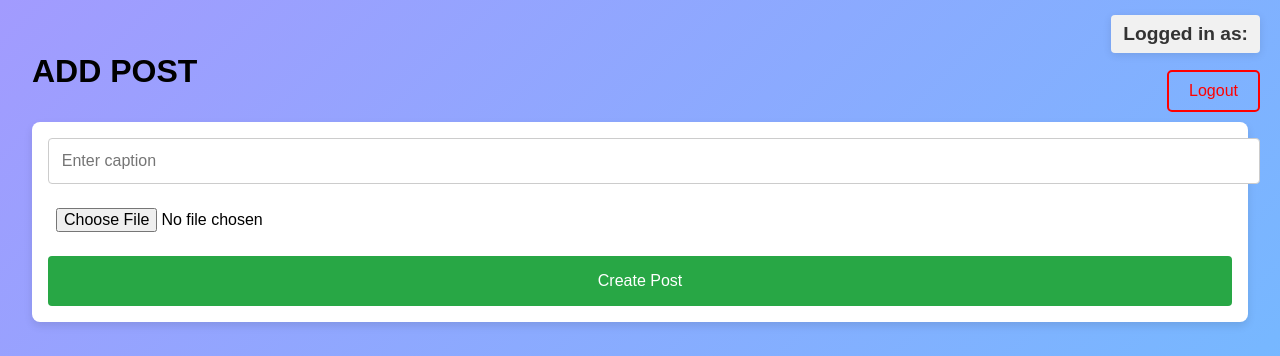
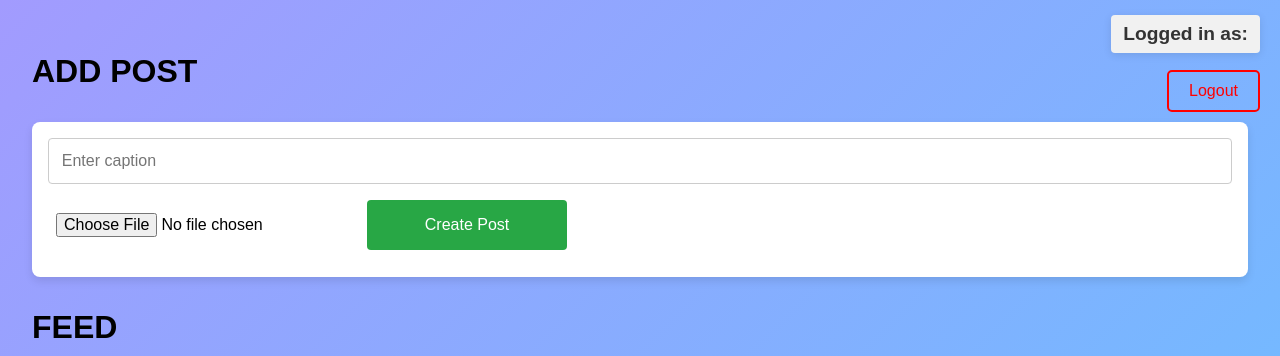
Before and after one commit to maazshaikh1711/machinehack-frontend, a React (Create React App) app: page /feed in a window 1280 px wide. Shown: the top 356 px of the page. Built offline with nearby package versions, Linux system fonts and the light colour scheme; no server answers; sample sign-in values are in the browser's storage.

Commit message:
styling for comment box and post button

```diff
--- a/src/pages/Feed.css
+++ b/src/pages/Feed.css
@@ -26,7 +26,7 @@
     right: 20px;
 }
 
-  /* Optional: Style for the rest of the page content */
+  /*Style for the rest of the page content */
   body {
     margin: 0;
     font-family: Arial, sans-serif;
@@ -87,13 +87,16 @@
     color: #333;
   }
 
+/* Comment input box */
 .comment-input {
   width: 100%;
+  max-width: 100%;
+  box-sizing: border-box;
   padding: 0.8rem;
   border-radius: 4px;
   border: 1px solid #ccc;
+  font-size: 1rem;
   margin-bottom: 0.8rem;
-    font-size: 1rem;
 }
 
   .comment-button {
@@ -121,8 +124,11 @@
     box-shadow: 0 4px 8px rgba(0, 0, 0, 0.1);
   }
 
+  /* Caption input box */
 .create-post-form input[type="text"] {
   width: 100%;
+  max-width: 100%;
+  box-sizing: border-box;
   padding: 0.8rem;
   border-radius: 4px;
   border: 1px solid #ccc;
@@ -158,6 +164,35 @@
     border-radius: 8px;
   }
 
+  .create-post-card {
+    max-width: 600px;
+    margin: 0 auto;
+    padding: 20px;
+    background-color: #fff;
+    border-radius: 8px;
+    box-shadow: 0 4px 8px rgba(0, 0, 0, 0.1);
+  }
+
+  /* Style for the Create Post button */
+  .create-post-btn {
+    width: 100%;
+    max-width: 200px;
+    padding: 0.6rem 1.2rem;
+    font-size: 1rem;
+    background-color: #4CAF50;
+    color: white; /* White text */
+    border: none;
+    border-radius: 4px;
+    cursor: pointer;
+    transition: background-color 0.3s ease; /* Smooth transition */
+  }
+
+  /* Hover effect */
+  .create-post-btn:hover {
+    background-color: #45a049;
+  }
+
+
   /* Mobile Responsiveness */
   @media (max-width: 768px) {
     .feed-container {
@@ -171,4 +206,12 @@
     .create-post-form {
       padding: 1rem;
     }
+
+  .create-post-card {
+      max-width: 90%;
   }
+  .create-post-form input[type="text"],
+  .comment-input {
+      width: 100%;
+  }
+}
```
Lines whose indentation alone changed are shown as unchanged.
